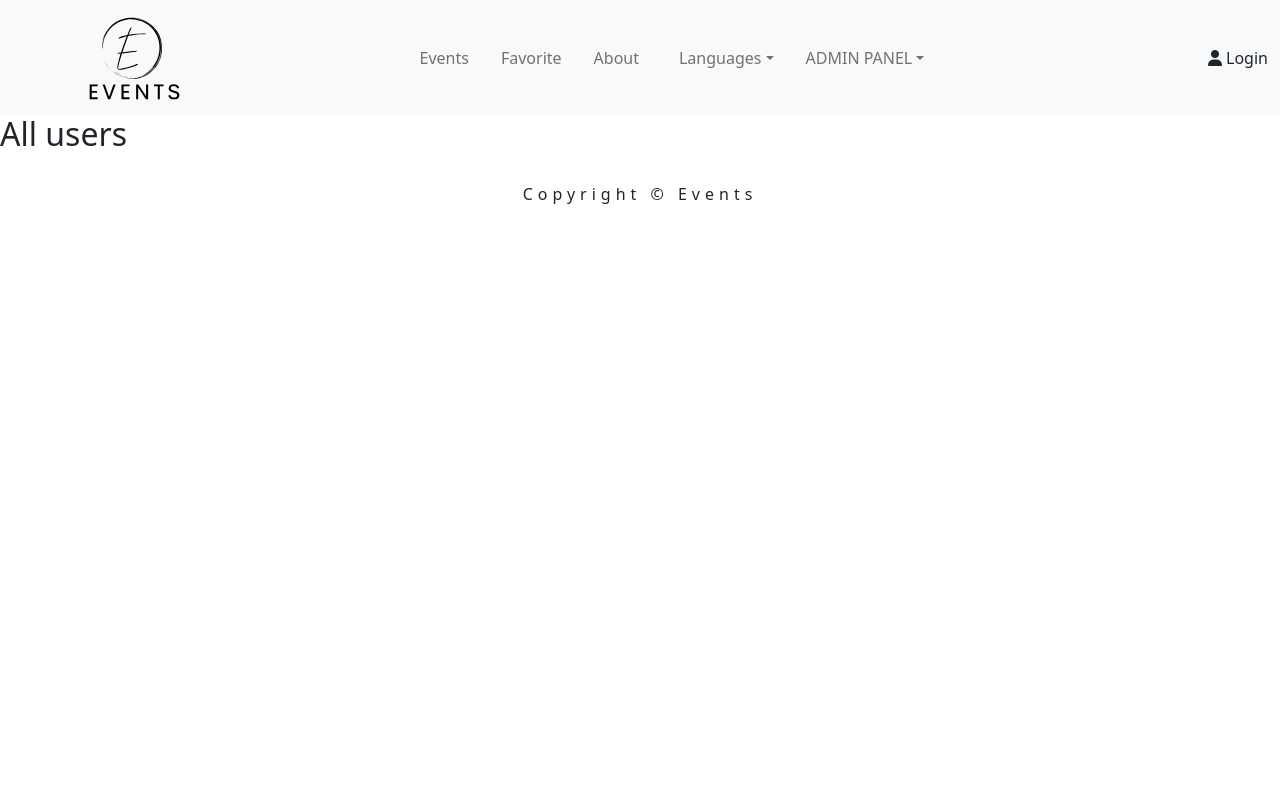
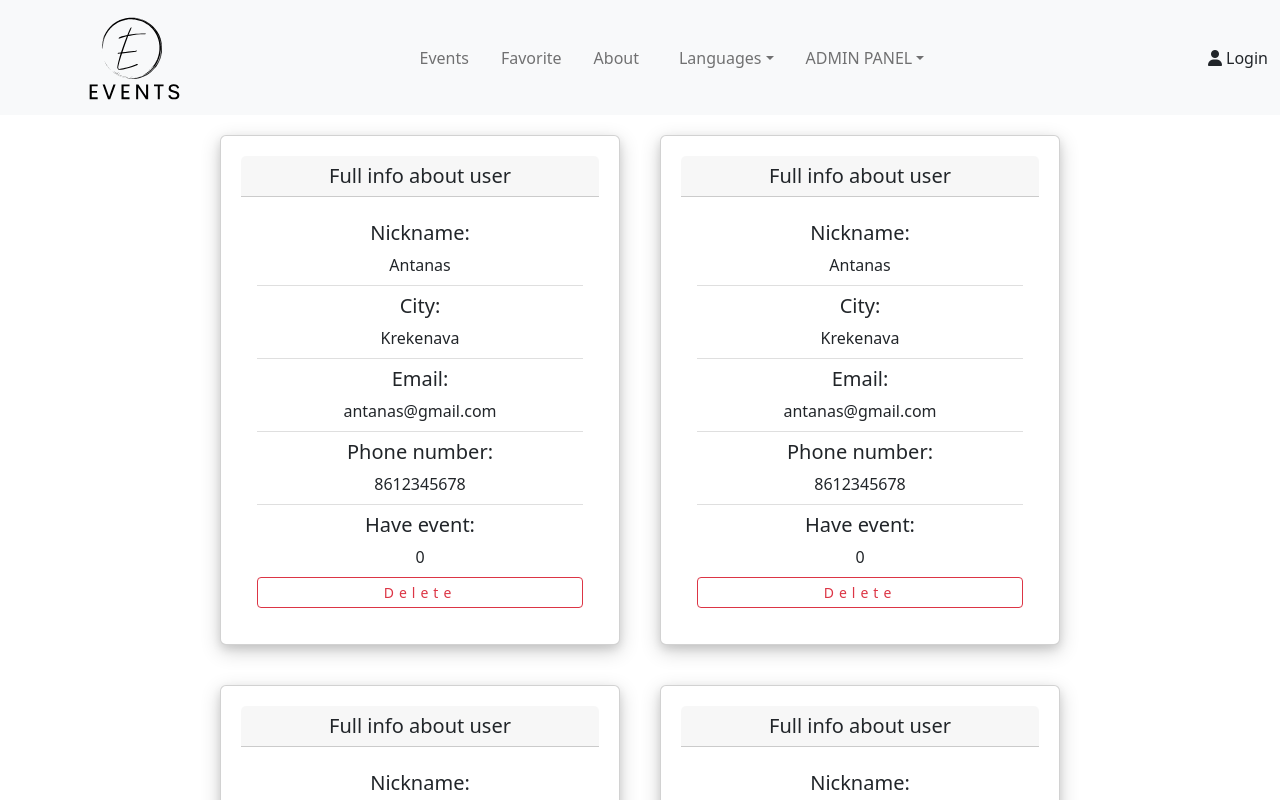
Before and after one commit to kristupasjovaisa/React.Events, a React (Create React App) app in the folder react.events/: page /users in a window 1280 px wide. Shown: the top 800 px of the page. Built offline with nearby package versions, Linux system fonts and the light colour scheme.

Commit message:
Created user information card

```diff
--- a/react.events/src/App.css
+++ b/react.events/src/App.css
@@ -101,6 +101,35 @@ footer {
     padding: 20px;
 }
 
- {
+ .button
+{
+     display: flex;
+     justify-content: center;
+     align-items: center;
+     flex-direction: column;
+     letter-spacing: 5px;
+     width: 100%;
+     background: white;
+     padding: 20px;
+}
+ .cardUser{
+     width: 400px;
+     height: 150px;
+     padding: 20px;
+     margin: 20px;
+     border-radius: 10px;
+     box-shadow: 0 4px 8px 0 rgba(0, 0, 0, 0.1), 0 6px 20px 0 rgba(0, 0, 0, 0.19);
+     text-align: center;
+ }
+ .mainUser{
+     display:flex;
+     flex-wrap: wrap;
+     justify-content: center;
+     width: 80%;
+     margin: 0 auto;
+ }
 
- }
+.cardUser:hover {
+    box-shadow: rgba(45, 35, 66, 0.4) 0 4px 8px, rgba(45, 35, 66, 0.3) 0 7px 13px -3px, #D6D6E7 0 -3px 0 inset;
+    transform: translateY(-2px);
+}
--- a/react.events/src/containers/Pages/EventsPage/Events.js
+++ b/react.events/src/containers/Pages/EventsPage/Events.js
@@ -1,5 +1,5 @@
 import React, {useState} from "react";
-import {Button, Card, Col, Container, Form, ListGroup, Modal, ModalBody, ModalHeader, Row} from "react-bootstrap";
+import {Button, Card, Form, ListGroup, Modal, ModalBody, ModalHeader} from "react-bootstrap";
 import {useSelector, useDispatch} from "react-redux";
 import {addEvent} from "../../../redux/Event/EventsSlice";
 
--- a/react.events/src/containers/Pages/UsersPage/Users.js
+++ b/react.events/src/containers/Pages/UsersPage/Users.js
@@ -1,3 +1,37 @@
-const Users = () => <h2>All users</h2>
+import {Button, Card, ListGroup} from "react-bootstrap";
+import {useSelector} from "react-redux";
+
+const Users = () => {
+    const usersList = useSelector((state) => state.users.value)
+    return (
+        <>
+            <div className='mainUser'>
+                {usersList.map((user) => {
+                        return (
+                                <Card className='cardUser'>
+                                    <Card.Header as="h5">Full info about user</Card.Header>
+                                    <Card.Body>
+                                        <ListGroup className="list-group-flush">
+                                            <ListGroup.Item><Card.Title>Nickname:</Card.Title> {user.nickname}
+                                            </ListGroup.Item>
+                                            <ListGroup.Item><Card.Title>City:</Card.Title> {user.city}
+                                            </ListGroup.Item>
+                                            <ListGroup.Item><Card.Title>Email:</Card.Title> {user.email}
+                                            </ListGroup.Item>
+                                            <ListGroup.Item><Card.Title>Phone number:</Card.Title> {user.phoneNumber}
+                                            </ListGroup.Item>
+                                            <ListGroup.Item><Card.Title>Have event:</Card.Title> {'0'}
+                                            </ListGroup.Item>
+                                        </ListGroup>
+                                        <Button className='button' variant="outline-danger" size='sm'>Delete</Button>{' '}
+                                    </Card.Body>
+                                </Card>
+                        )
+                    }
+                )}
+            </div>
+        </>
+    );
+};
 
 export default Users;
--- a/react.events/src/index.js
+++ b/react.events/src/index.js
@@ -6,6 +6,7 @@ import 'bootstrap/dist/css/bootstrap.min.css';
 import {configureStore} from '@reduxjs/toolkit';
 import {Provider} from 'react-redux';
 import eventsReducer from './redux/Event/EventsSlice'
+import usersReducer from './redux/User/UserSlice'
 
 
 const root = ReactDOM.createRoot(document.getElementById('root'));
@@ -13,6 +14,7 @@ const root = ReactDOM.createRoot(document.getElementById('root'));
 const store = configureStore({
     reducer: {
         events: eventsReducer,
+        users: usersReducer,
     },
 });
 root.render(
--- /dev/null
+++ b/react.events/src/redux/User/UserSlice.js
@@ -0,0 +1,15 @@
+import {createSlice} from "@reduxjs/toolkit";
+import {UserFakeData} from "../../containers/FakeData/UserFakeData";
+
+export const userSlice = createSlice({
+    name:'users',
+    initialState:{value:UserFakeData},
+    reducers:{
+        addUser:(state,action) =>{
+            // state.value.push(action.payload)
+        },
+    },
+});
+
+// export const {addUser} = userSlice.actions
+export default userSlice.reducer;
```
